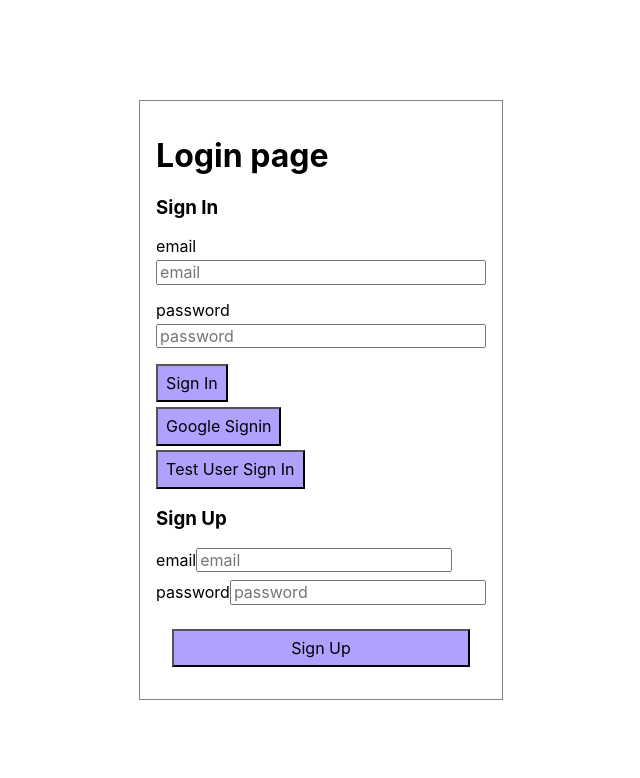
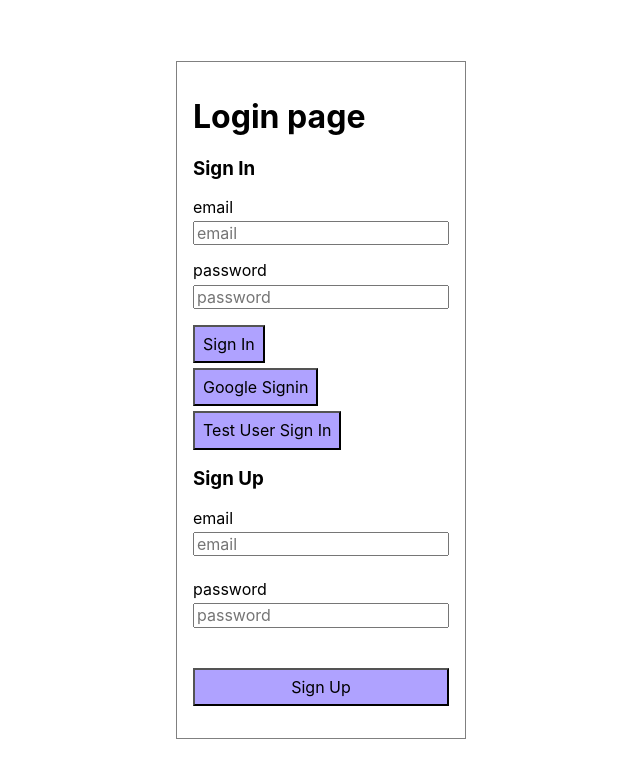
Before and after one commit to koh1project/todo-list, a React (Create React App) app: page /login in a window 1280 px wide. Shown: the top 778 px of the page, without its empty margins (319-959 px from the left). Built offline with nearby package versions, Linux system fonts and the light colour scheme; no server answers.

Commit message:
Add signup style

```diff
--- a/src/components/sign-up/sign-up.scss
+++ b/src/components/sign-up/sign-up.scss
@@ -1,7 +1,7 @@
 .sign-up-btn {
   display: block;
   padding: 0.5rem;
-  margin: 1rem;
+  margin: 1rem 0;
 
   background-color: rgba(123, 100, 255, 0.6);
   transition: all 0.2s;
@@ -15,3 +15,9 @@
     box-shadow: 0px 5px 2px black;
   }
 }
+.signup-input {
+  display: flex;
+  flex-flow: column nowrap;
+  gap: 0.3rem;
+  margin-bottom: 1rem;
+}
--- a/src/components/sign-up/sign-up.tsx
+++ b/src/components/sign-up/sign-up.tsx
@@ -49,9 +49,23 @@ const SignUp: VFC = () => {
       <h3>Sign Up</h3>
       {error}
       <form>
-        <FormInput name="email" type="text" value={email} handleChange={handleChange} label="email"></FormInput>
-        <FormInput name="password" type="password" handleChange={handleChange} value={password} label="password" />
-        <input type="submit" value="Sign Up" onClick={(evt) => handleSubmit(evt)} className="sign-up-btn"/>
+        <FormInput
+          name="email"
+          type="text"
+          value={email}
+          handleChange={handleChange}
+          label="email"
+          className="signup-input"
+        ></FormInput>
+        <FormInput
+          name="password"
+          type="password"
+          handleChange={handleChange}
+          value={password}
+          label="password"
+          className="signup-input"
+        />
+        <input type="submit" value="Sign Up" onClick={(evt) => handleSubmit(evt)} className="sign-up-btn" />
       </form>
     </div>
   );
```
